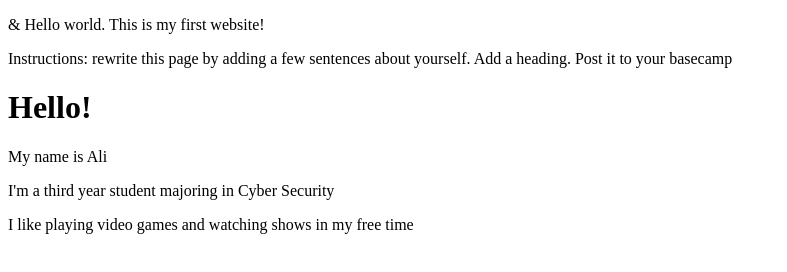
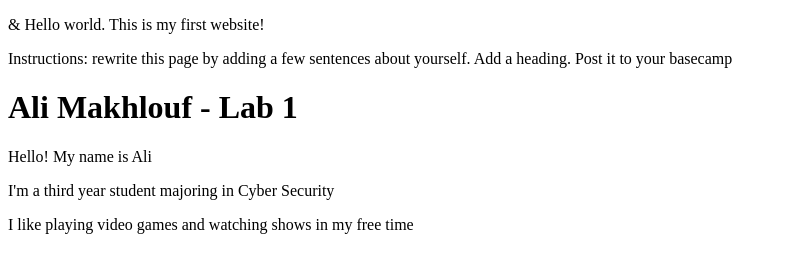
Before and after one commit to alimakh/ITMD361-Lab1, a plain HTML site: page index.html in a window 1280 px wide. Shown: the whole page, without its empty margins (0-787 px from the left). Drawn offline with Linux system fonts and the light colour scheme.

Commit message:
change the title

```diff
--- a/index.html
+++ b/index.html
@@ -7,8 +7,8 @@
 <body>
   <p>&amp; Hello world. This is my first website!</p>
   <p>Instructions: rewrite this page by adding a few sentences about yourself. Add a heading. Post it to your basecamp</p>
-  <h1>Hello!</h1>
-  <p>My name is Ali</p>
+  <h1>Ali Makhlouf - Lab 1</h1>
+  <p>Hello! My name is Ali</p>
   <p>I'm a third year student majoring in Cyber Security</p>
   <p>I like playing video games and watching shows in my free time</p>
 </body>
```
